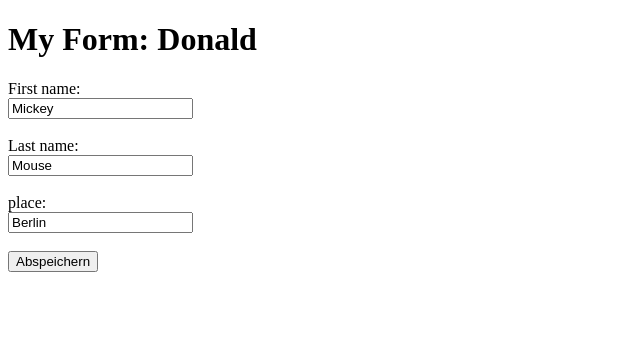
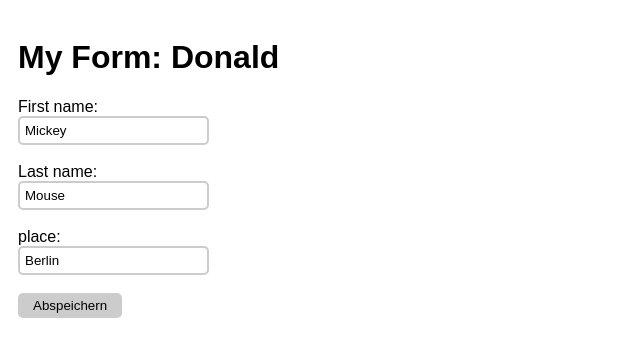
Before and after one commit to corneliaposkowski/heroku-app, a Flask app: page /form in a window 1280 px wide. Shown: the top 357 px of the page, without its empty margins (0-640 px from the left). Run offline with Flask 2, Linux system fonts and the light colour scheme.

Commit message:
Taschenrechner

```diff
--- a/templates/form.html
+++ b/templates/form.html
@@ -3,8 +3,31 @@
  <head>
    <meta charset="utf-8">
    <title>Hello World</title>
+
+   <style>
+      body {
+        font-family: sans-serif;
+        padding: 10px;
+      }
+      input[type=text] {
+          padding:5px;
+          border:2px solid #ccc;
+          border-radius: 5px;
+      }
+      input[type=text]:focus {
+          border-color:#333;
+      }
+      input[type=submit] {
+          padding:5px 15px;
+          background:#ccc;
+          border:0 none;
+          cursor:pointer;
+          border-radius: 5px;
+      }
+
+    </style>
  </head>
- <body>
+  <body>
    <h1> My Form: {{name}}</h1>
 
    <form action="/result" method="post">
```
Also changed, not shown: templates/taschenrechner.html (added).
